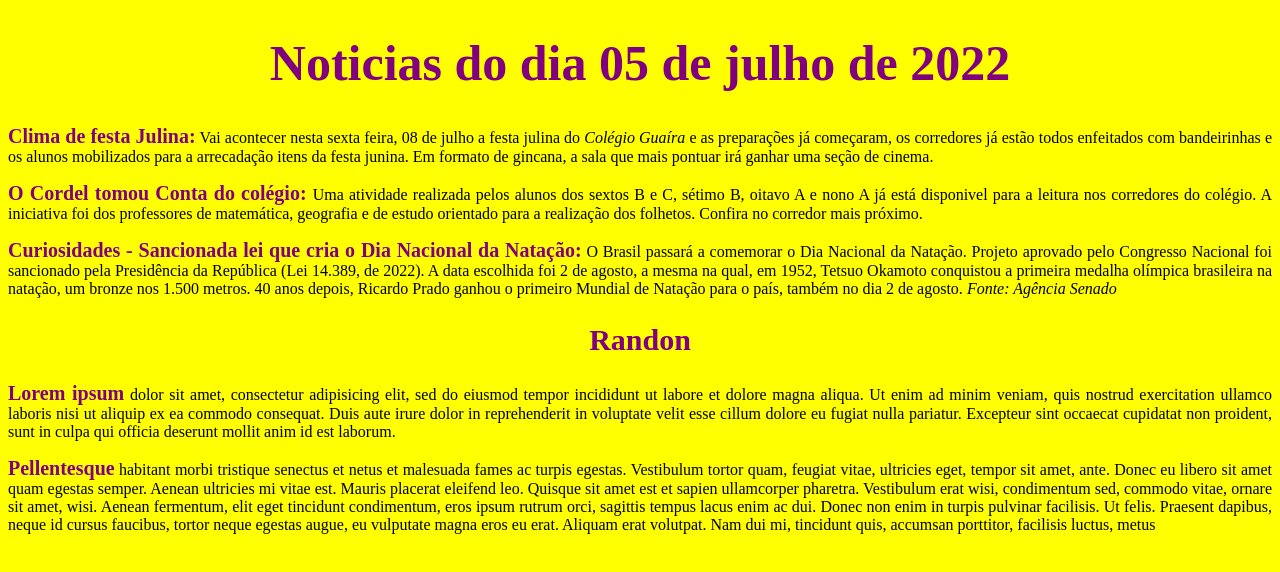
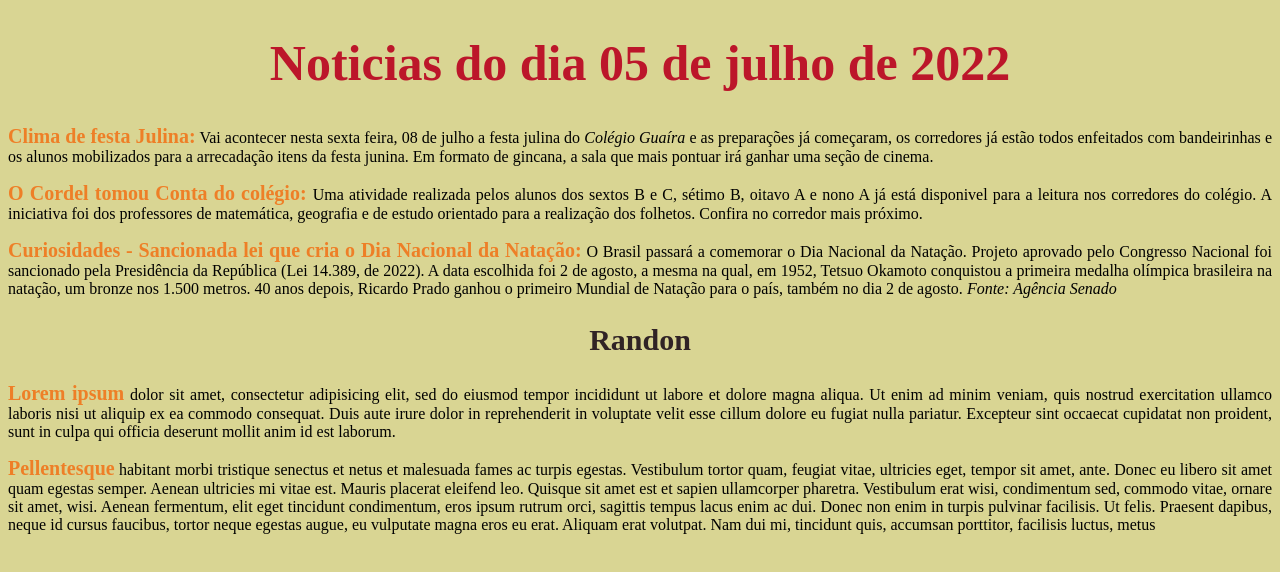
Before and after one commit to heroideallstar/programacao, a plain HTML site: page index.html in a window 1280 px wide. Drawn offline with Linux system fonts and the light colour scheme.

Commit message:
Add files via upload

```diff
--- a/style.css
+++ b/style.css
@@ -1,18 +1,18 @@
 body{
-	background-color: yellow;
+	background-color: #d9d593;
 }
 h1{
 	text-align: center;
-	color: purple;
+	color: #bc162a;
 	font-size: 50px;
 }
 h2{
 	text-align: center;
-	color: purple;
+	color: #302325;
 	font-size: 30px
 }
 b{
-	color: purple;
+	color: #ee7f27;
 	font-size: 20px;
 }
 p{
```
